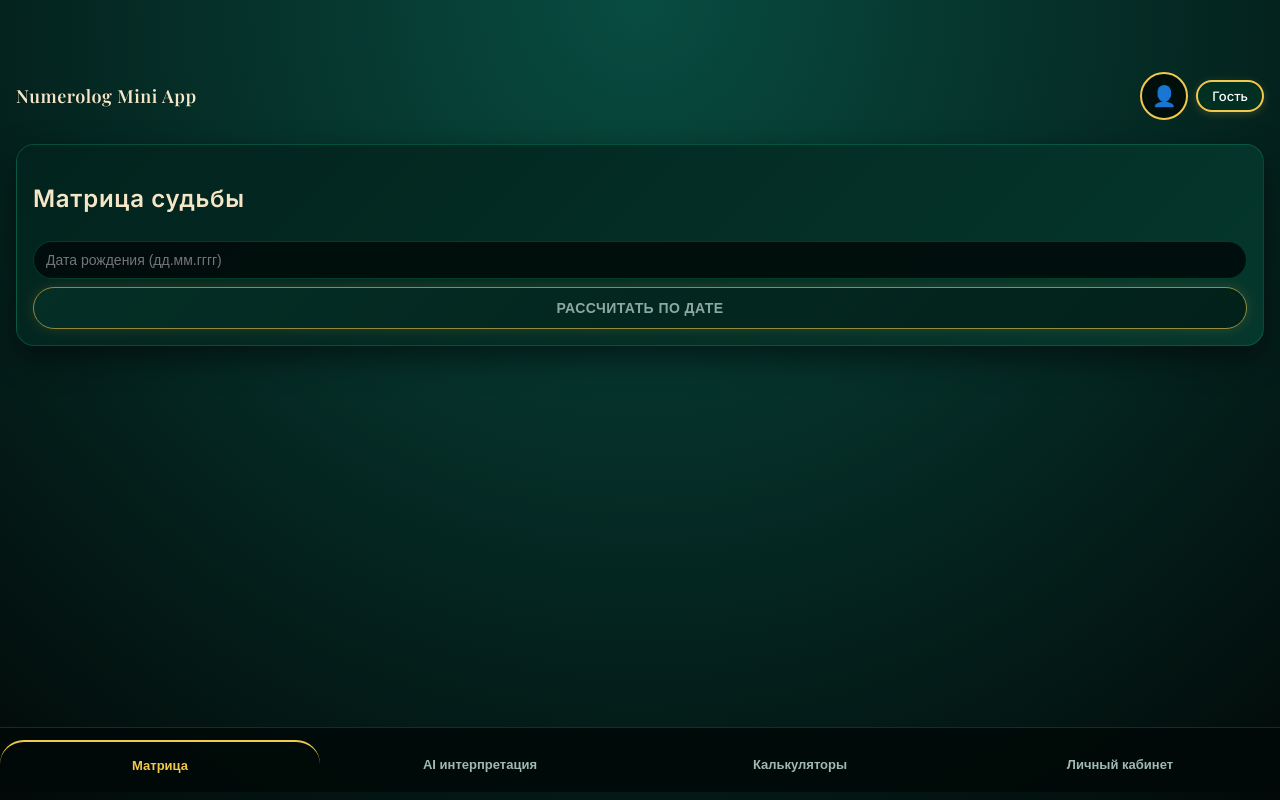
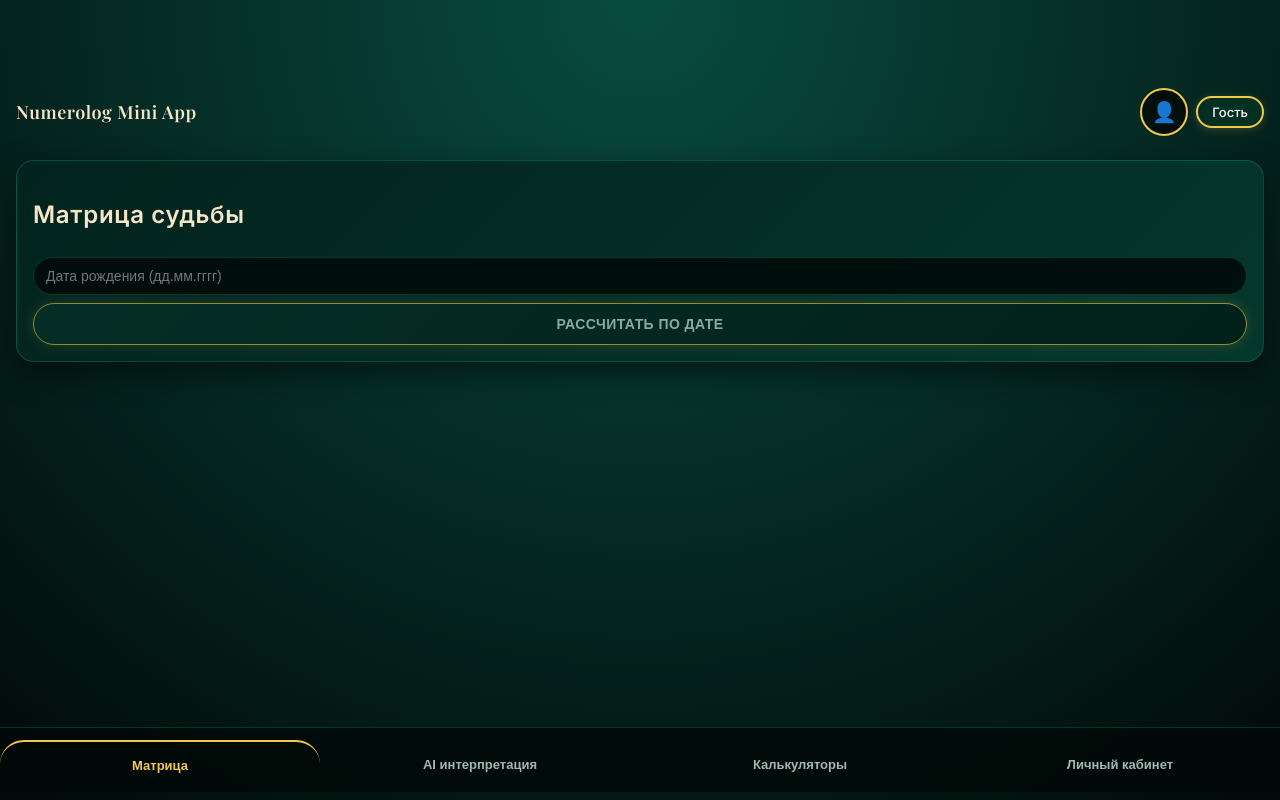
Before and after one commit to RadamirSS/numerology-miniapp, a React (Vite) app in the folder frontend/: page / in a window 1280 px wide. Built offline with nearby package versions, Linux system fonts and the light colour scheme; no server answers.

Commit message:
ui: increased top safe-area padding for proper spacing under Telegram header

```diff
--- a/frontend/src/theme.css
+++ b/frontend/src/theme.css
@@ -30,9 +30,9 @@ body {
 .safe-top {
   /*
     env(safe-area-inset-top, 0px) — для вырезов/статуса,
-    56px — запас под кнопку закрытия Telegram + визуальный отступ
+    72px — запас под кнопку закрытия Telegram + визуальный отступ
   */
-  padding-top: calc(env(safe-area-inset-top, 0px) + 56px) !important;
+  padding-top: calc(env(safe-area-inset-top, 0px) + 72px) !important;
 }
 
 .tabbar {
```
